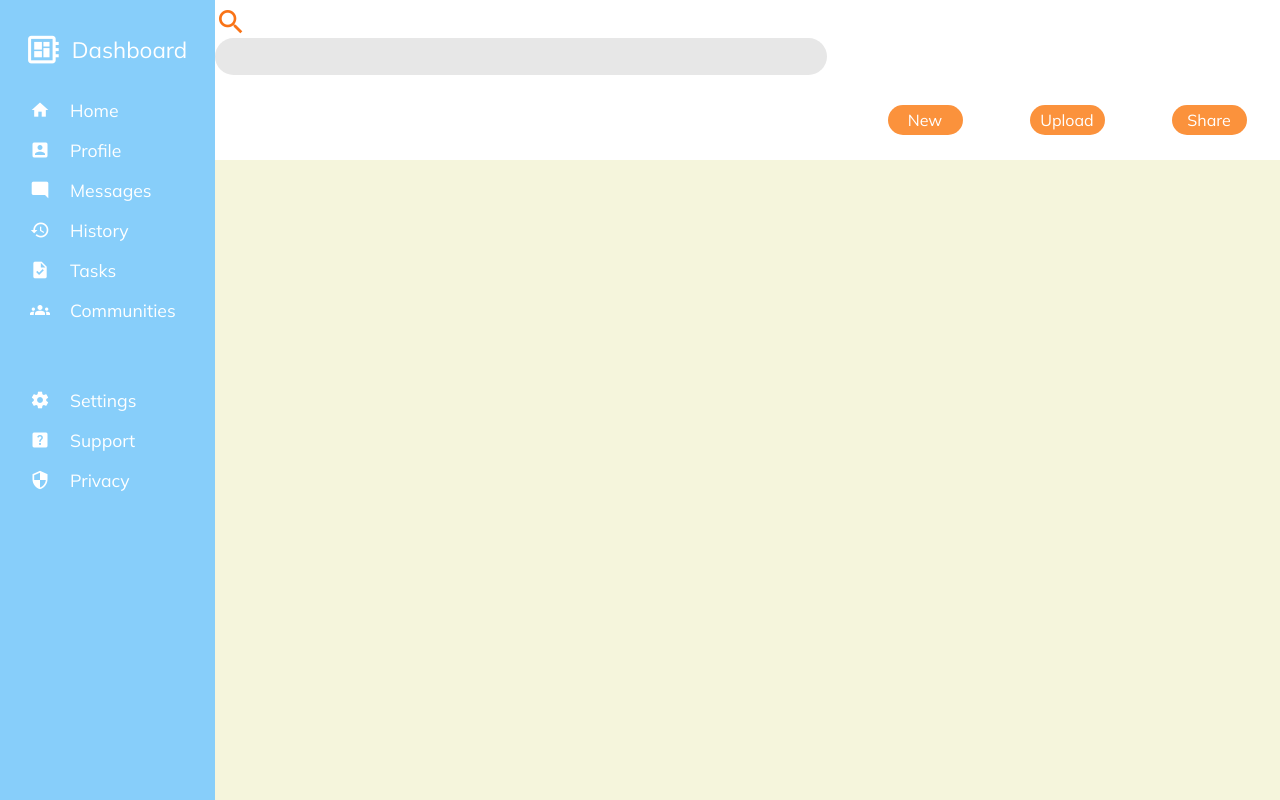
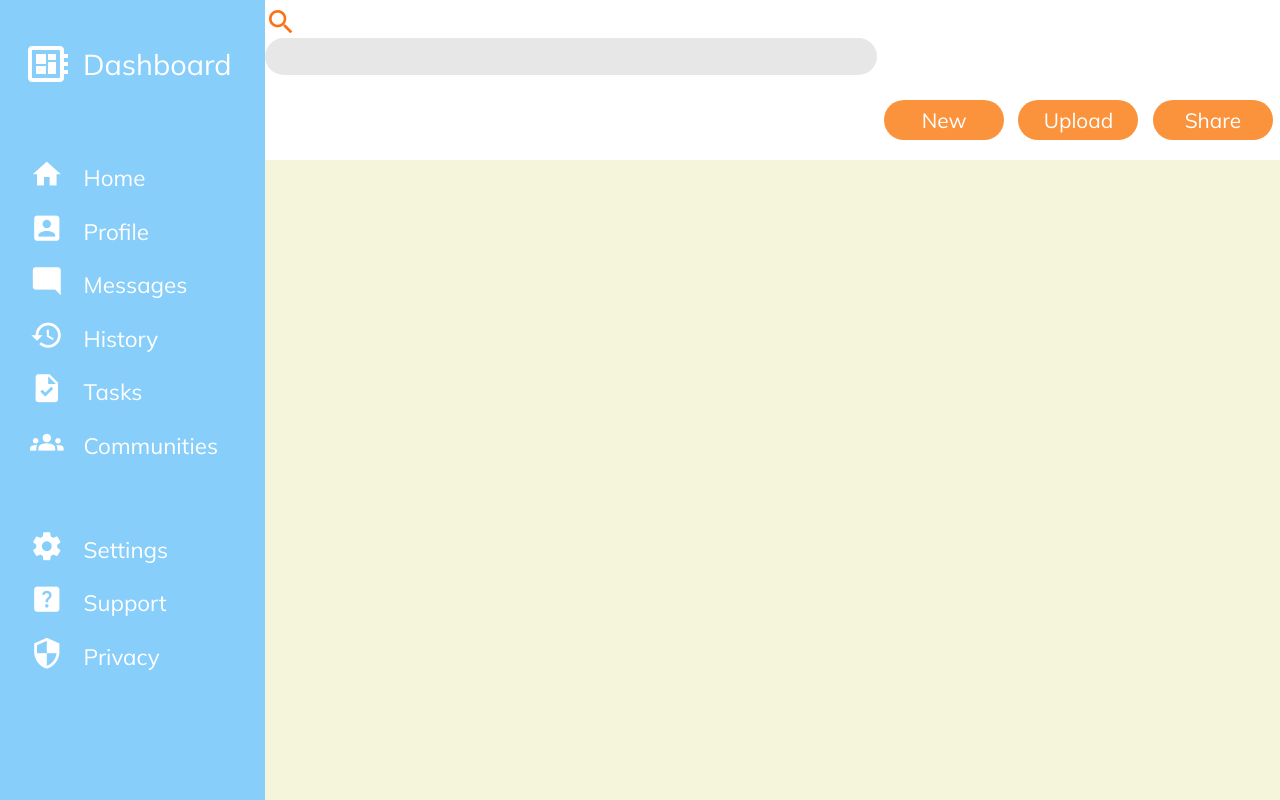
Before and after one commit to jonphob/Project-Dashboard, a plain HTML site: page index.html in a window 1280 px wide. Drawn offline with Linux system fonts and the light colour scheme.

Commit message:
Nav Btn CSS alteration

```diff
--- a/reset.css
+++ b/reset.css
@@ -108,6 +108,7 @@ section {
 }
 body {
   line-height: 1;
+  font-size: 16px;
 }
 ol,
 ul {
--- a/style.css
+++ b/style.css
@@ -6,14 +6,14 @@ body {
 }
 
 .material-icons {
-  font-size: 20px;
-  vertical-align: bottom;
+  font-size: 2.1rem;
+  vertical-align: sub;
   margin-right: 20px;
 }
 
 .container {
   display: grid;
-  grid-template-columns: minmax(215px, 15%) 1fr;
+  grid-template-columns: minmax(265px, 18%) 1fr;
   height: 100vh;
 }
 
@@ -23,26 +23,25 @@ body {
 }
 
 .sidebar h1 {
-  font-size: 1.4rem;
+  font-size: 1.8rem;
 }
 
 .h1-wrapper {
   display: flex;
-  height: 100px;
+  margin: 40px 0 70px 24px;
   align-items: center;
   justify-content: flex-start;
-  margin-left: 25px;
 }
 
 .h1-wrapper .material-icons {
-  font-size: 2.3rem;
-  margin-right: 10px;
+  font-size: 3rem;
+  margin-right: 11px;
 }
 
 .primary-nav,
 .secondary-nav {
   margin-left: 30px;
-  font-size: 1.1rem;
+  font-size: 1.4rem;
 }
 
 .primary-nav li,
@@ -83,6 +82,7 @@ body {
 .search-bar .material-icons {
   font-size: 2rem;
   color: #f97316;
+  vertical-align: middle;
 }
 
 .search_input {
@@ -107,12 +107,13 @@ body {
 }
 
 .btn {
-  border-radius: 15px;
-  width: 75px;
-  height: 30px;
+  border-radius: 20px;
+  width: 120px;
+  height: 40px;
   background-color: #fb923c;
   color: rgb(255, 255, 255);
   transition: 350ms;
+  font-size: 1.3rem;
 }
 
 .btn:hover {
```
